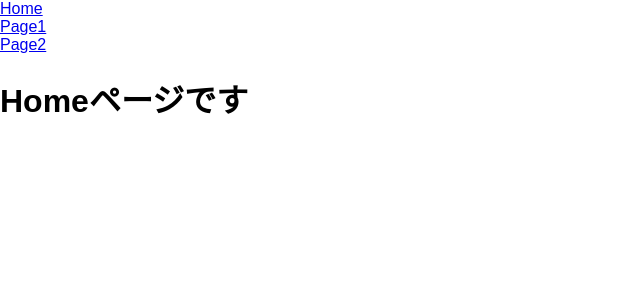
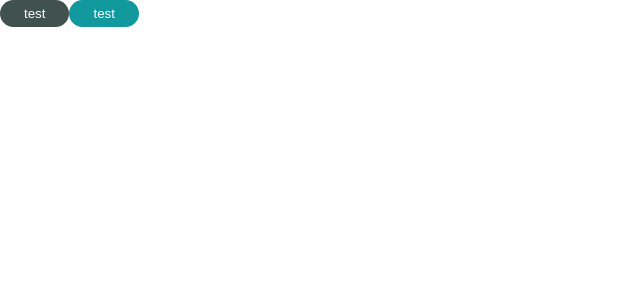
Before and after one commit to Ha-ji-me/leraning-react-jakee, a React (Create React App) app: page / in a window 1280 px wide. Shown: the top 300 px of the page, without its empty margins (0-640 px from the left). Built offline with nearby package versions, Linux system fonts and the light colour scheme.

Commit message:
sec6/atomic design；atoms作成, 共通レイアウトはコンポーネント化する

```diff
--- a/src/App.jsx
+++ b/src/App.jsx
@@ -4,6 +4,8 @@
 import Sidebar from './sidebar/Sidebar';
 import MainRendering from './render/MainRendering';
 import Router from './router/Router';
+import { PrimaryButton } from './components/atoms/button/PrimaryButton';
+import { SecondaryButton } from './components/atoms/button/SecondaryButton';
 
 function App() {
 
@@ -12,7 +14,9 @@
       {/* <Todo /> */}
       {/* <Sidebar /> */}
       {/* <MainRendering /> */}
-      <Router />
+      {/* <Router /> */}
+      <PrimaryButton>test</PrimaryButton>
+      <SecondaryButton>test</SecondaryButton>
     </div>
   );
 }
--- /dev/null
+++ b/src/components/atoms/button/BaseButton.jsx
@@ -0,0 +1,12 @@
+import styled from "styled-components";
+
+export const BaseButton = styled.button`
+  color: white;
+  padding: 6px 24px;
+  border: none;
+  border-radius: 9999px;
+  outline: none;
+  &:hover {
+    cursor: pointer;
+    opacity: 0.8;
+`;
--- /dev/null
+++ b/src/components/atoms/button/PrimaryButton.jsx
@@ -0,0 +1,13 @@
+import styled from "styled-components";
+import { BaseButton } from "./BaseButton";
+
+export const PrimaryButton = (props) => {
+  const { children } = props;
+  return (
+    <SButton>{ children }</SButton>
+  )
+}
+
+const SButton = styled(BaseButton)`
+  background-color: #40514e;
+`;
--- /dev/null
+++ b/src/components/atoms/button/SecondaryButton.jsx
@@ -0,0 +1,13 @@
+import styled from "styled-components";
+import { BaseButton } from "./BaseButton";
+
+export const SecondaryButton = (props) => {
+  const { children } = props;
+  return (
+    <SButton>{ children }</SButton>
+  )
+}
+
+const SButton = styled(BaseButton)`
+  background-color: #11999e;
+`;
```
